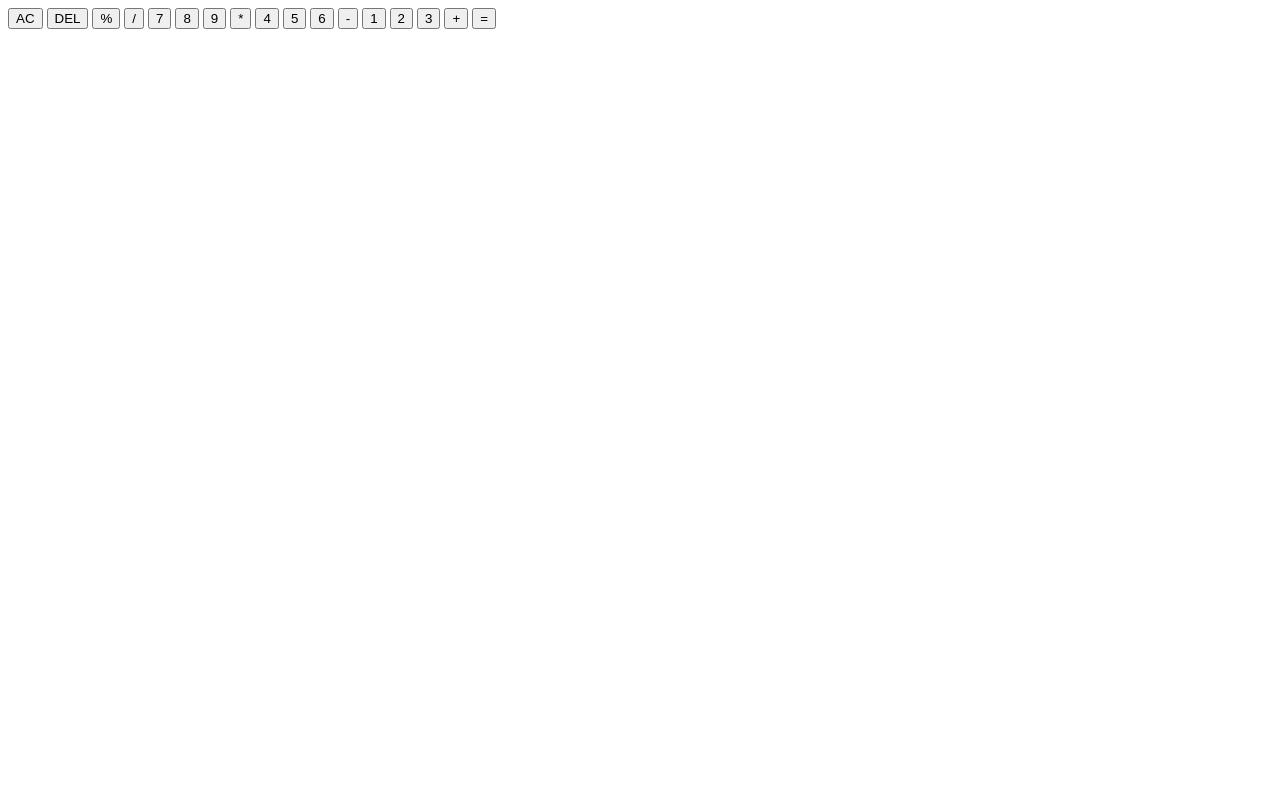
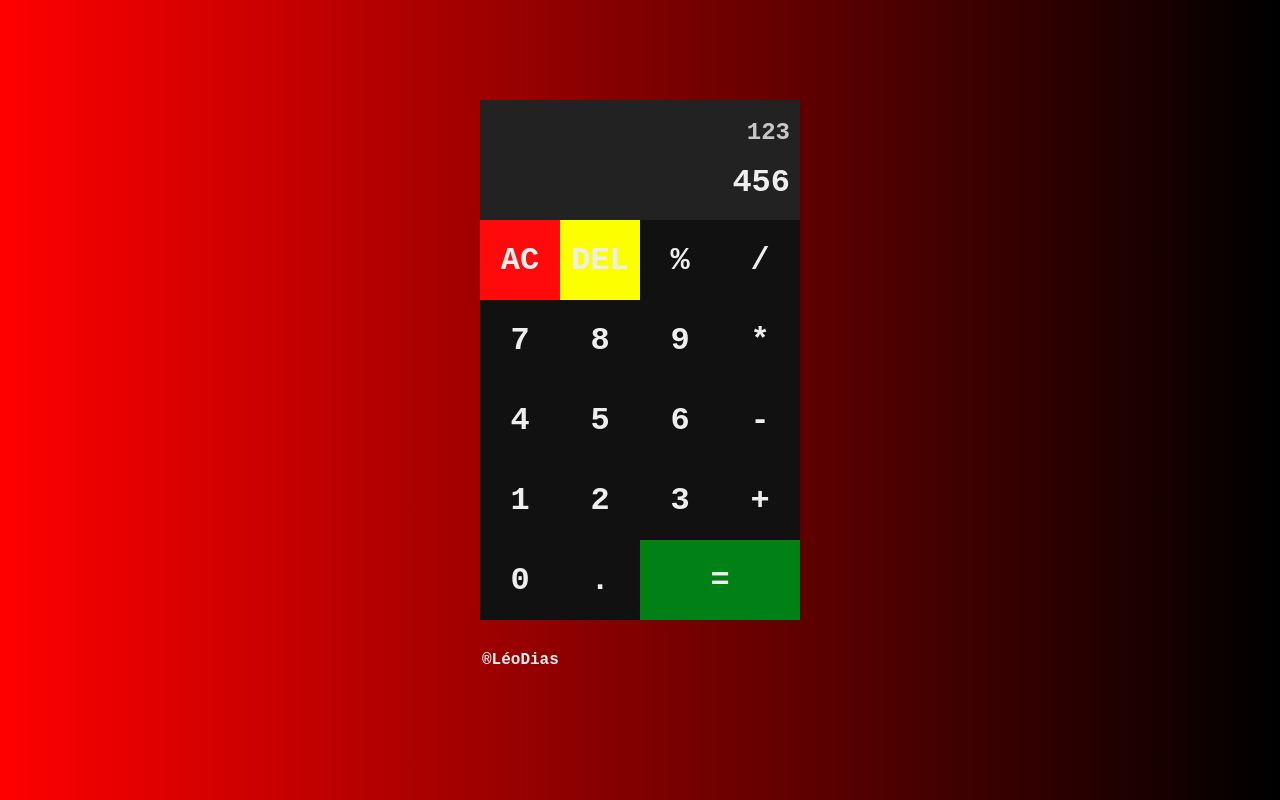
Before and after one commit to LeoDiasCarvalho/calc, a plain HTML site: page index.html in a window 1280 px wide. Drawn offline with Linux system fonts and the light colour scheme.

Commit message:
criação CSS

```diff
--- a/index.html
+++ b/index.html
@@ -5,17 +5,18 @@
     <meta http-equiv="X-UA-Compatible" content="IE=edge">
     <meta name="viewport" content="width=device-width, initial-scale=1.0">
     <title>Calculadora Léo Dias</title>
+    <link rel="stylesheet" href="styleCalc.css">
 </head>
 <body>
 
     <div class="grid_container">
         <div class="display">
-            <div class="antesOperacao"></div>
-            <div class="depoisOperacao"></div>
+            <div class="antesOperacao">123</div>
+            <div class="depoisOperacao">456</div>
         </div>
 
-        <button ac >AC</button>
-        <button del >DEL</button>
+        <button ac class="limparTudo">AC</button>
+        <button del class="delete">DEL</button>
         <button class="operacao">%</button>
         <button class="operacao">/</button>
         <button numeros >7</button>
@@ -30,8 +31,11 @@
         <button numeros >2</button>
         <button numeros >3</button>
         <button class="operacao">+</button>
-        <button igual class="operacao">=</button>
+        <button>0</button>
+        <button>.</button>
+        <button igual class="operacao" id="igual">=</button>
 
+        <div class="autor">&regLéoDias</div>
     </div>
 </body>
 </html>
--- /dev/null
+++ b/styleCalc.css
@@ -0,0 +1,83 @@
+*{
+    padding: 0;
+    margin: 0;
+    box-sizing: border-box;
+    font-family: 'Courier New', Courier, monospace;
+    font-weight: bold;
+}
+
+body{
+    background: linear-gradient(to right, red, black);
+}
+
+.grid_container{
+    display: grid;
+    justify-content: center;
+    align-content: center;
+    min-height: 100vh;
+    grid-template-columns: repeat(4, 80px);
+    grid-template-rows: minmax(120px, auto) repeat(6, 80px);
+}
+
+.grid_container > button{
+    cursor: pointer;
+    font-size: 2rem;
+    border: none;
+    outline: none;
+    background-color: #111;
+    color: #eee;
+}
+
+.grid_container > button:hover{
+    background-color: #eee;
+    color: #111;
+}
+
+.grid_container > .limparTudo{
+    background-color: rgb(255, 10, 10);
+}
+
+.grid_container > .delete{
+    background-color: rgb(251, 255, 0);
+}
+
+.grid_container > #igual {
+    background-color: rgb(0, 128, 21);
+    grid-column: span 2;
+}
+
+.grid_container > #igual:hover{
+    background-color: #eee;
+    color: #111;
+}
+
+.grid_container > .display{
+    grid-column: 1 / -1;
+    background: #222;
+    display: flex;
+    flex-direction: column;
+    align-items: flex-end;
+    justify-content: space-around;
+    padding: 10px;
+    word-wrap: break-word;
+    word-break: break-all;
+}
+
+.grid_container > .display > .antesOperacao{
+    color: rgba(255, 255, 255, 0.75);
+    font-size: 1.5rem;
+}
+
+.grid_container > .display > .depoisOperacao{
+    color: #eee;
+    font-size: 2rem;
+}
+
+.grid_container > .autor{
+    align-content: center;
+    justify-content: center;
+    color: #eee;
+    padding: 2px;
+
+
+}
```
